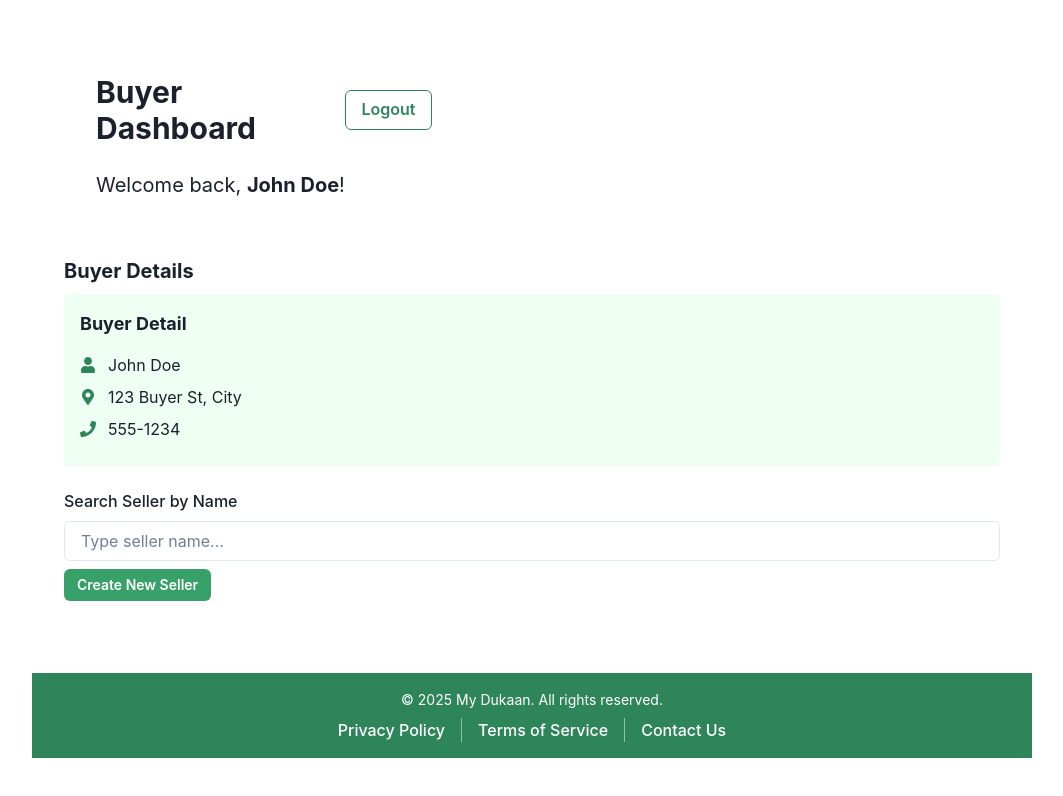
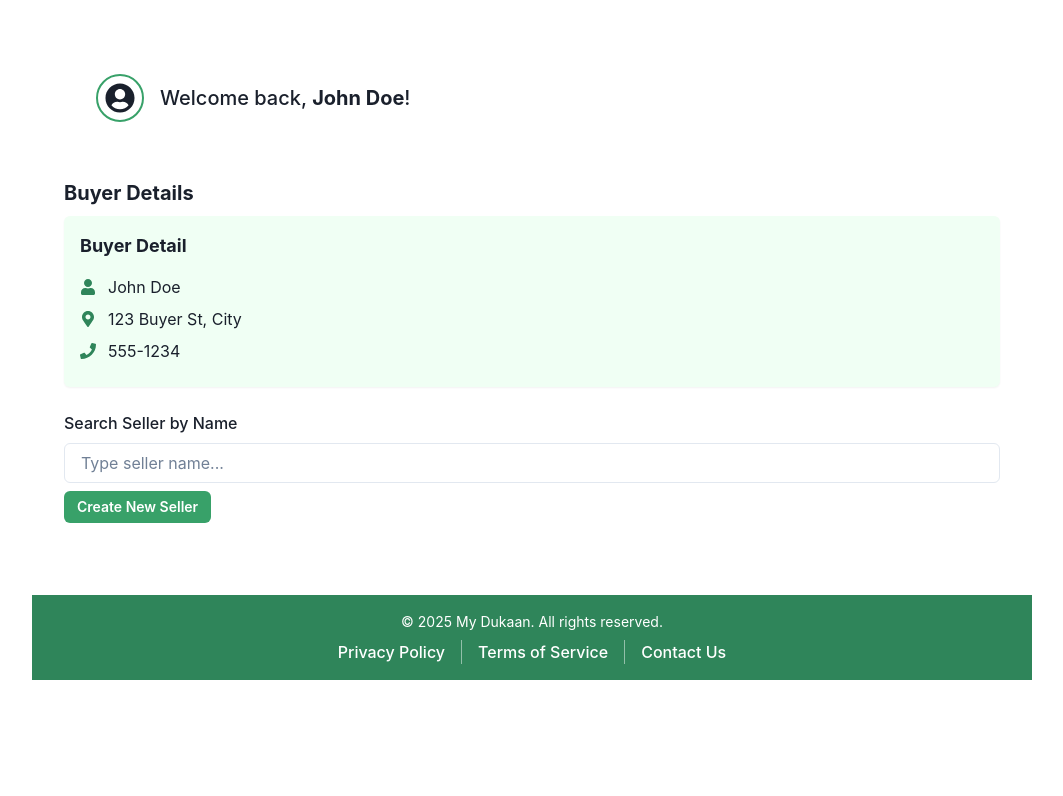
Before and after one commit to dharam-k/my-dukaan, a React (Vite) app: page /create-order in a window 1280 px wide. Shown: the top 796 px of the page, without its empty margins (108-1171 px from the left). Built offline with nearby package versions, Linux system fonts and the light colour scheme.

Commit message:
create a drawe to navbar for user

```diff
--- a/src/components/layout/Navbar.jsx
+++ b/src/components/layout/Navbar.jsx
@@ -1,42 +1,46 @@
-import { Box, Button, Flex, Heading, Spacer, Text, useBreakpointValue } from "@chakra-ui/react";
+import {
+  Box,
+  Flex,
+  Text,
+  useBreakpointValue,
+  IconButton,
+} from "@chakra-ui/react";
 import { useState } from "react";
-import { useNavigate } from "react-router-dom";
+import { FaUserCircle } from "react-icons/fa";
 
-
-
-export default function Navbar() {
-  const headingSize = useBreakpointValue({ base: "md", md: "lg" });
+export default function Navbar({ onOpenUserMenu }) {
   const welcomeFontSize = useBreakpointValue({ base: "md", md: "xl" });
   const [buyerName] = useState("John Doe");
-  const navigate = useNavigate();
 
+  return (
+    <Box p={{ base: 4, md: 8 }} maxWidth={{ base: 300, md: 600 }}>
+      <Flex direction="row" align="center" mb={6}>
+        {/* User icon with border and circle */}
+        <IconButton
+          icon={<FaUserCircle />}
+          aria-label="User Profile Menu"
+          variant="ghost"
+          fontSize="3xl"
+          mr={4}
+          onClick={onOpenUserMenu}
+          title="Open User Profile Menu"
+          border="2px solid"
+          borderColor="green.500"
+          borderRadius="full"
+          p={1}
+          _hover={{
+            bg: "green.50",
+            borderColor: "green.600",
+            color: "green.600",
+          }}
+          size="lg"
+        />
 
-  const handleLogout = () => {
-    // Clear auth tokens if needed here
-    navigate("/login");
-  };
-
-
-  return <>
-      <Box p={{ base: 4, md: 8 }} maxWidth={{ base: 300, md: 400 }}>
-          <Flex direction={{ base: "column", md: "row" }} align="center" mb={6}>
-            <Heading size={headingSize}>Buyer Dashboard</Heading>
-            <Spacer />
-            <Button
-              colorScheme="green"
-              variant="outline"
-              mt={{ base: 4, md: 0 }}
-              width={{ base: "100%", md: "auto" }}
-              onClick={handleLogout}
-            >
-              Logout
-            </Button>
-          </Flex>
-
-          {/* Welcome Text */}
-          <Text fontSize={welcomeFontSize} mb={6}>
-            Welcome back, <strong>{buyerName}</strong>!
-          </Text>
-      </Box>
-  </>
+        {/* Welcome Text */}
+        <Text fontSize={welcomeFontSize} fontWeight="medium" whiteSpace="nowrap">
+          Welcome back, <strong>{buyerName}</strong>!
+        </Text>
+      </Flex>
+    </Box>
+  );
 }
--- /dev/null
+++ b/src/components/layout/UserProfileDrawer.jsx
@@ -0,0 +1,140 @@
+import React from "react";
+import {
+  Drawer,
+  DrawerOverlay,
+  DrawerContent,
+  DrawerCloseButton,
+  DrawerHeader,
+  DrawerBody,
+  Button,
+  VStack,
+  HStack,
+  Box,
+  Text,
+  Icon,
+  Divider,
+  Spacer,
+} from "@chakra-ui/react";
+import {
+  FaUserCircle,
+  FaEdit,
+  FaShoppingBag,
+  FaStore,
+  FaMoneyBillWave,
+  FaWarehouse,
+  FaIndustry,
+  FaSignOutAlt,
+} from "react-icons/fa";
+
+export default function UserProfileDrawer({ isOpen, onClose, userName }) {
+  return (
+    <Drawer isOpen={isOpen} placement="left" onClose={onClose} size="xs">
+      <DrawerOverlay />
+      <DrawerContent bg="white">
+
+        <DrawerCloseButton />
+
+        <DrawerHeader borderBottomWidth="1px" py={6}>
+          <HStack spacing={4}>
+            <Icon as={FaUserCircle} boxSize={12} color="green.500" />
+            <Box>
+              <Text fontSize="lg" fontWeight="bold" noOfLines={1}>
+                {userName || "User Name"}
+              </Text>
+              <Text fontSize="sm" color="gray.500">
+                Welcome back!
+              </Text>
+            </Box>
+          </HStack>
+        </DrawerHeader>
+
+        <DrawerBody display="flex" flexDirection="column" p={4}>
+          <VStack spacing={4} align="stretch" flex="1">
+
+            <Button
+              variant="ghost"
+              justifyContent="flex-start"
+              leftIcon={<FaEdit />}
+              size="md"
+              fontWeight="medium"
+              onClick={() => console.log("Edit Profile")}
+            >
+              Edit Profile
+            </Button>
+
+            <Button
+              variant="ghost"
+              justifyContent="flex-start"
+              leftIcon={<FaShoppingBag />}
+              size="md"
+              fontWeight="medium"
+              onClick={() => console.log("Orders")}
+            >
+              Orders
+            </Button>
+
+            <Button
+              variant="ghost"
+              justifyContent="flex-start"
+              leftIcon={<FaStore />}
+              size="md"
+              fontWeight="medium"
+              onClick={() => console.log("Sellers")}
+            >
+              Sellers
+            </Button>
+
+            <Button
+              variant="ghost"
+              justifyContent="flex-start"
+              leftIcon={<FaMoneyBillWave />}
+              size="md"
+              fontWeight="medium"
+              onClick={() => console.log("Payments")}
+            >
+              Payments
+            </Button>
+
+            <Button
+              variant="ghost"
+              justifyContent="flex-start"
+              leftIcon={<FaWarehouse />}
+              size="md"
+              fontWeight="medium"
+              onClick={() => console.log("Warehouses")}
+            >
+              Warehouses
+            </Button>
+
+            <Button
+              variant="ghost"
+              justifyContent="flex-start"
+              leftIcon={<FaIndustry />}
+              size="md"
+              fontWeight="medium"
+              onClick={() => console.log("Mills")}
+            >
+              Mills
+            </Button>
+
+          </VStack>
+
+          <Spacer />
+
+          <Divider mt={4} mb={4} />
+
+          <Button
+            colorScheme="red"
+            variant="solid"
+            leftIcon={<FaSignOutAlt />}
+            size="md"
+            onClick={() => console.log("Logout")}
+          >
+            Logout
+          </Button>
+        </DrawerBody>
+
+      </DrawerContent>
+    </Drawer>
+  );
+}
--- a/src/features/dashboard/BuyerDashboard.jsx
+++ b/src/features/dashboard/BuyerDashboard.jsx
@@ -20,6 +20,7 @@ import { RecentOrdersTable } from "../orders/RecentOrdersTable";
 import { PendingPaymentsTable } from "../payments/PendingPaymentsTable";
 import { OrderOptions } from "../orders/OrderOptions";
 import Navbar from "../../components/layout/Navbar";
+import UserProfileDrawer from "../../components/layout/UserProfileDrawer";
 
 export default function BuyerDashboard() {
   const [recentOrders, setRecentOrders] = useState([]);
@@ -28,6 +29,10 @@ export default function BuyerDashboard() {
   const [orderAnalyticsStats, setOrderAnalyticsStats] = useState([]);
   const [inventoryStats, setInventoryStats] = useState([]);
   const [sellersMillsStats, setSellersMillsStats] = useState([]);
+    const [isUserMenuOpen, setIsUserMenuOpen] = useState(false);
+
+  const openUserMenu = () => setIsUserMenuOpen(true);
+  const closeUserMenu = () => setIsUserMenuOpen(false);
 
   useEffect(() => {
 
@@ -133,7 +138,13 @@ export default function BuyerDashboard() {
   return (
     <Box p={{ base: 0, md: 8 }} maxW="1200px" maxWidth={{ base: 320, md: 800, "xl": 1000 }} mx="auto">
       {/* Header */}
-      <Navbar />
+        <Navbar onOpenUserMenu={openUserMenu} />
+
+        <UserProfileDrawer
+          isOpen={isUserMenuOpen}
+          onClose={closeUserMenu}
+          userName="John Doe" // Pass real user name dynamically here
+        />
 
       {/* New Order Button */}
       <Center minH="200px" minWidth={{base: 300, md: 600}} mb={8} px={4}>
```
